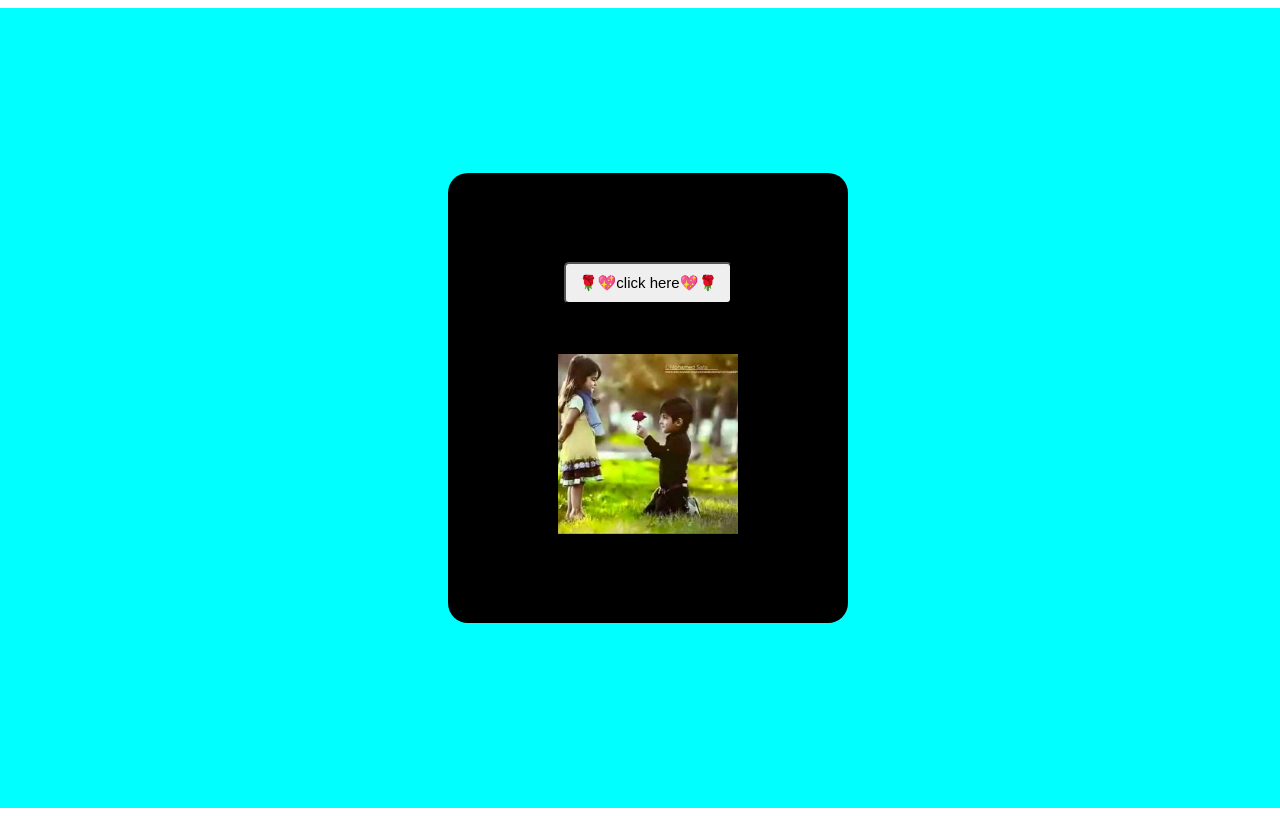
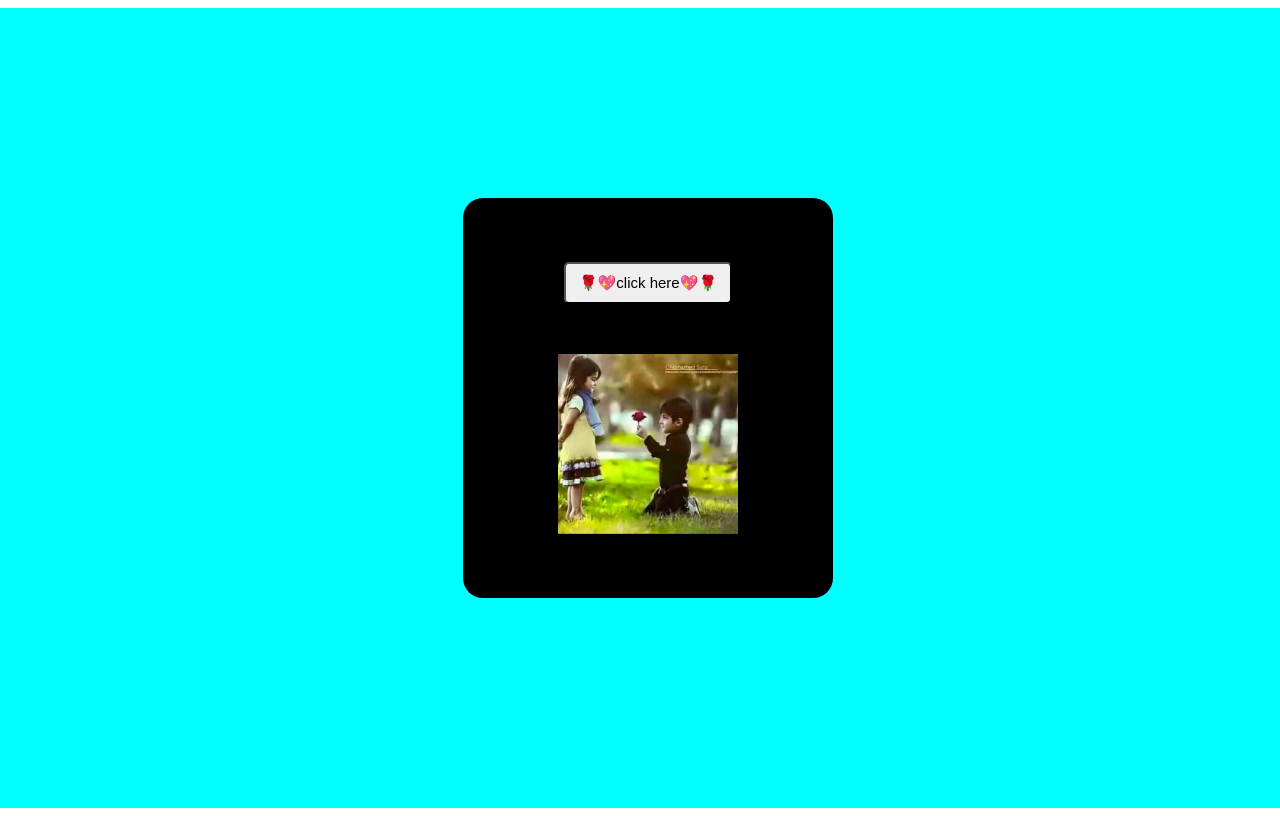
Before and after one commit to Nazibulbd/propose, a plain HTML site: page click/click.html in a window 1280 px wide. Drawn offline with Linux system fonts and the light colour scheme.

Commit message:
site updated

```diff
--- a/click/style.css
+++ b/click/style.css
@@ -14,8 +14,8 @@
     flex-direction: column;
     justify-content: center;
     align-items: center;
-    width: 400px;
-    height: 450px;
+    width: 370px;
+    height: 400px;
     background: rgb(0, 0, 0);
     border-radius: 20px;
     margin-bottom: 20px;
```
